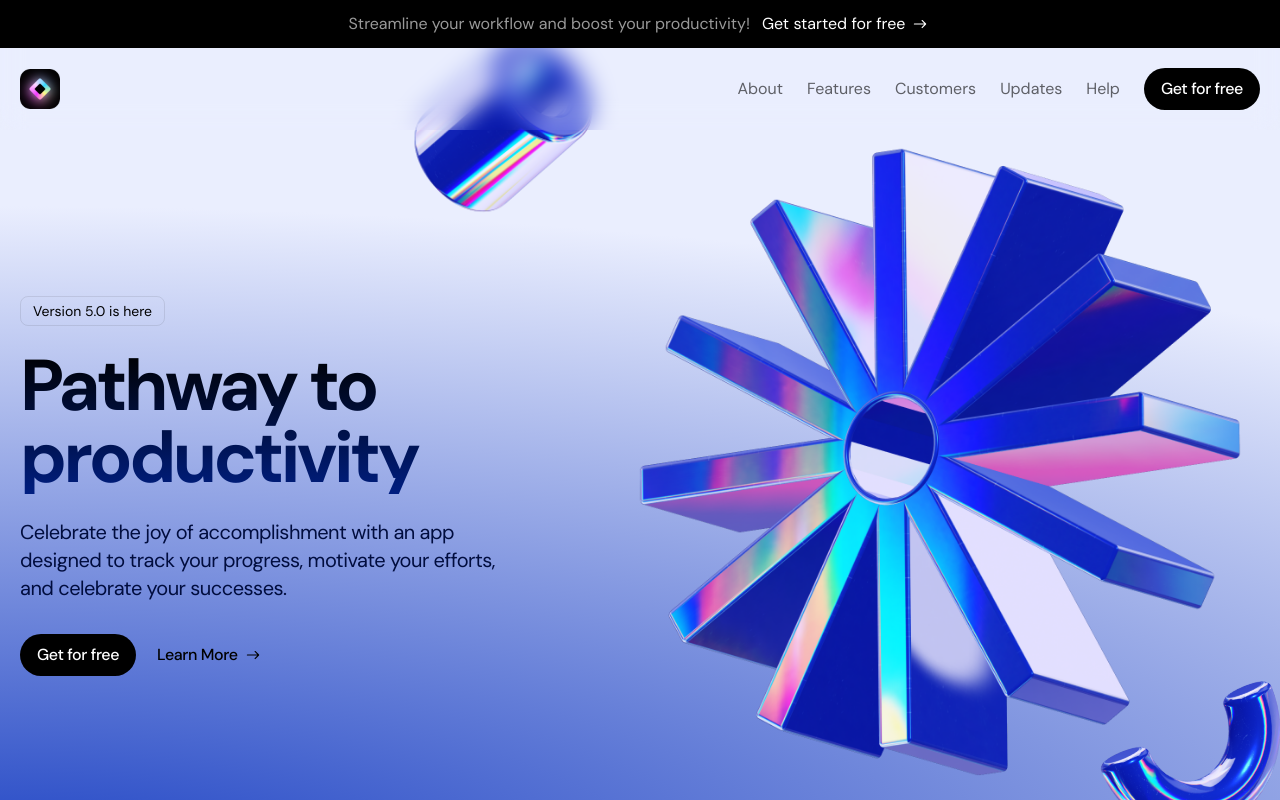
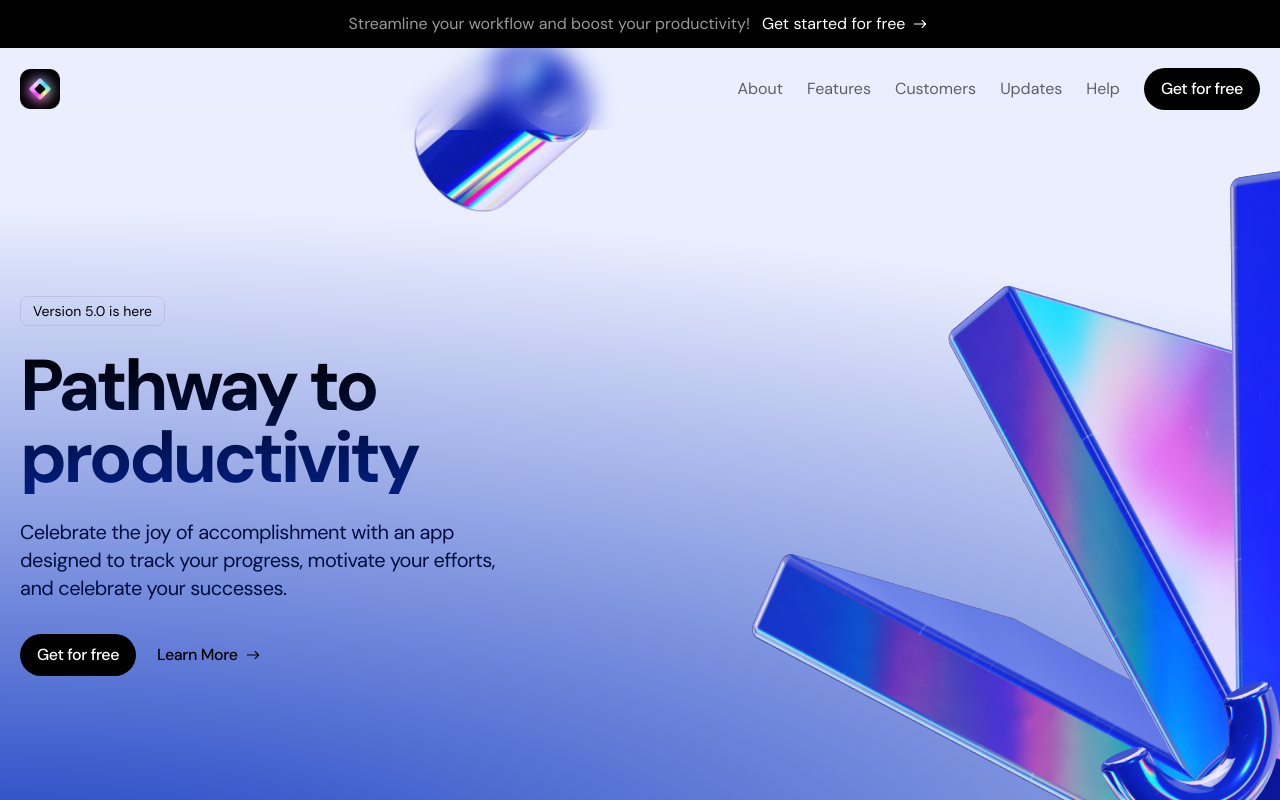
Before and after one commit to Md-Asikuzzaman/sass-productivity-landing, a Next.js app: page / in a window 1280 px wide. Shown: the top 800 px of the page. Built offline with nearby package versions, Linux system fonts and the light colour scheme.

Commit message:
fix: added next Image component

```diff
--- a/src/app/sections/Hero.tsx
+++ b/src/app/sections/Hero.tsx
@@ -5,6 +5,7 @@ import Container from '../components/Container';
 import { IoIosArrowRoundForward } from 'react-icons/io';
 import { motion, useScroll, useTransform } from 'framer-motion';
 import Button from '../components/Button';
+import Image from 'next/image';
 
 const Hero = () => {
   const sectionRef = useRef(null);
@@ -41,14 +42,7 @@ const Hero = () => {
 
         {/* UI graphics */}
         <div className='mt-20 md:mt-0 md:h-[648px] md:flex-1 relative'>
-          <motion.img
-            src={'/images/ui/cog.png'}
-            alt={'cogs'}
-            // width={0} // for nextjs image component...
-            // height={0}
-            // sizes='(max-width: 768px) 100vw, (max-width: 1024px) 67vw, 580px'
-            // style={{ width: 'auto', height: 'auto' }}
-            className='md:absolute md:h-full md:max-w-none md:-left-6 lg:left-[100px]'
+          <motion.div
             animate={{
               translateY: [-30, 30],
             }}
@@ -58,7 +52,18 @@ const Hero = () => {
               duration: 3.5,
               ease: 'easeInOut',
             }}
-          />
+          >
+            <Image
+              src={'/images/ui/cog.png'}
+              alt={'cogs'}
+              width={0} // for nextjs image component...
+              height={0}
+              sizes='(max-width: 768px) 100vw, (max-width: 1024px) 67vw, 580px'
+              style={{ width: 'auto', height: 'auto' }}
+              className='md:absolute md:h-full md:max-w-none md:-left-6 lg:left-[100px]'
+              priority
+            />
+          </motion.div>
           <motion.img
             src={'/images/ui/cylinder.png'}
             alt={'cylinder'}
```
